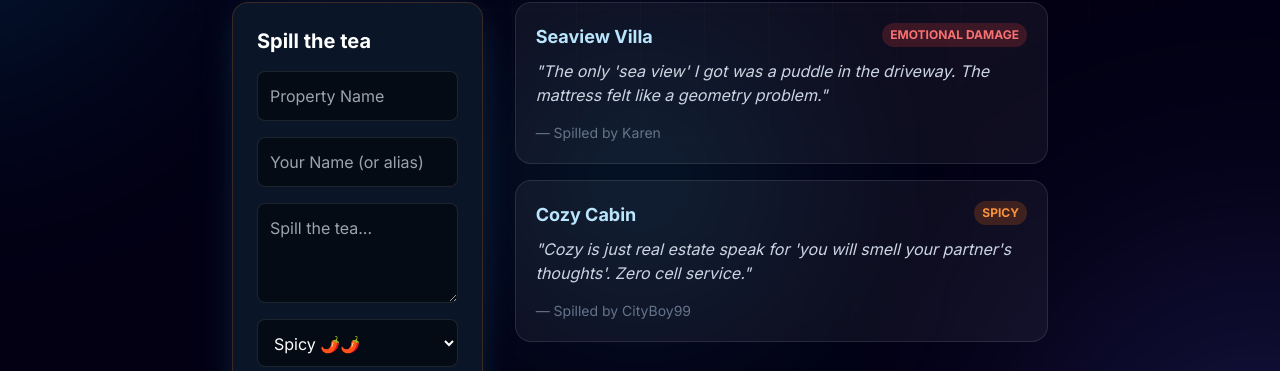
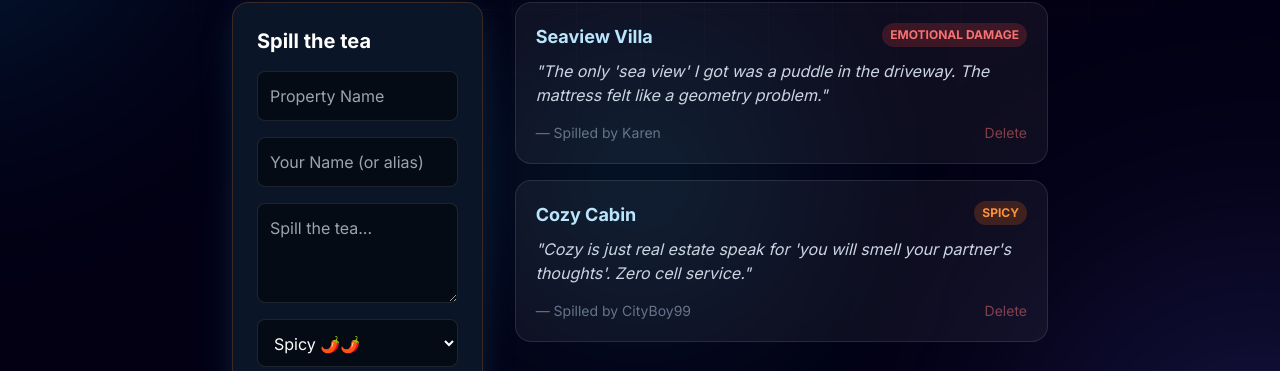
Before and after one commit to ansh-khare89/HeavenHub, a React (Vite) app in the folder frontend/: page /roast in a window 1280 px wide. Shown: the part 247-618 px from the top of the page. Built offline with nearby package versions, Linux system fonts and the light colour scheme; no server answers.

Commit message:
added delete option in spicy chat

```diff
--- a/frontend/src/pages/RoastMyStayPage.jsx
+++ b/frontend/src/pages/RoastMyStayPage.jsx
@@ -1,11 +1,19 @@
 import { useState, useEffect } from 'react';
 import toast from 'react-hot-toast';
 import { request } from '../api/client.js';
+import { useAuth } from '../context/AuthContext.jsx';
 
 export function RoastMyStayPage() {
+  const { user } = useAuth();
   const [roasts, setRoasts] = useState([]);
   const [loading, setLoading] = useState(true);
-  const [newRoast, setNewRoast] = useState({ propertyName: '', authorName: '', roastText: '', roastLevel: 'SPICY' });
+  const [newRoast, setNewRoast] = useState({
+    propertyName: '',
+    authorName: user?.firstName || '',
+    roastText: '',
+    roastLevel: 'SPICY',
+    authorId: user?.id || null
+  });
   const [submitting, setSubmitting] = useState(false);
 
   useEffect(() => {
@@ -32,17 +40,17 @@ export function RoastMyStayPage() {
     try {
       await request('/api/roasts', {
         method: 'POST',
-        body: newRoast,
+        body: {...newRoast, authorId: user?.id || null},
       });
 
       toast.success("Trash talk served hot 🔥");
-      setNewRoast({ propertyName: '', authorName: '', roastText: '', roastLevel: 'SPICY' });
+      setNewRoast({ propertyName: '', authorName: user?.firstName || '', roastText: '', roastLevel: 'SPICY', authorId: user?.id || null });
       fetchRoasts();
     } catch(err) {
       toast.error("Failed to connect. The server is hiding in fear.");
       // Mock add for now
-      setRoasts([{...newRoast, id: Date.now()}, ...roasts]);
-      setNewRoast({ propertyName: '', authorName: '', roastText: '', roastLevel: 'SPICY' });
+      setRoasts([{...newRoast, id: Date.now(), authorId: user?.id || null}, ...roasts]);
+      setNewRoast({ propertyName: '', authorName: user?.firstName || '', roastText: '', roastLevel: 'SPICY', authorId: user?.id || null });
     }
     setSubmitting(false);
   };
@@ -120,7 +128,27 @@ export function RoastMyStayPage() {
                   </span>
                 </div>
                 <p className="text-slate-300 italic mb-4">"{roast.roastText}"</p>
-                <div className="text-sm text-slate-500">— Spilled by {roast.authorName}</div>
+                <div className="flex justify-between items-center text-sm text-slate-500">
+                  <span>— Spilled by {roast.authorName}</span>
+                  {(user?.id === roast.authorId || roast.authorName === user?.firstName) && (
+                    <button
+                      onClick={async () => {
+                        try {
+                          await request(`/api/roasts/${roast.id}`, { method: 'DELETE' });
+                          toast.success('Evidence destroyed 🗑️');
+                          fetchRoasts();
+                        } catch (e) {
+                          setRoasts(roasts.filter(r => r.id !== roast.id));
+                          toast.success('Evidence destroyed 🗑️');
+                        }
+                      }}
+                      className="text-red-400/50 hover:text-red-400 transition-colors"
+                      title="Delete your trash talk"
+                    >
+                      Delete
+                    </button>
+                  )}
+                </div>
               </div>
             ))
           )}
```
Also changed, not shown: 2 other files (tests, documents, lock files or other folders).
